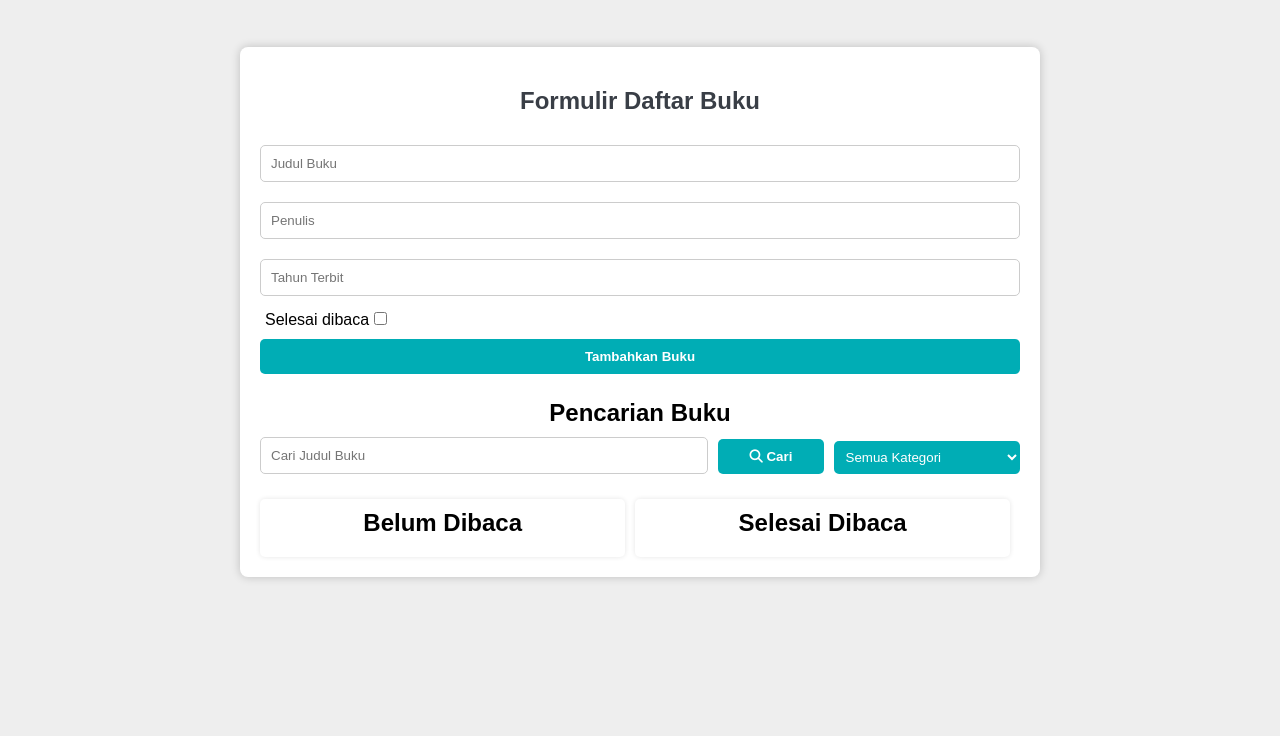
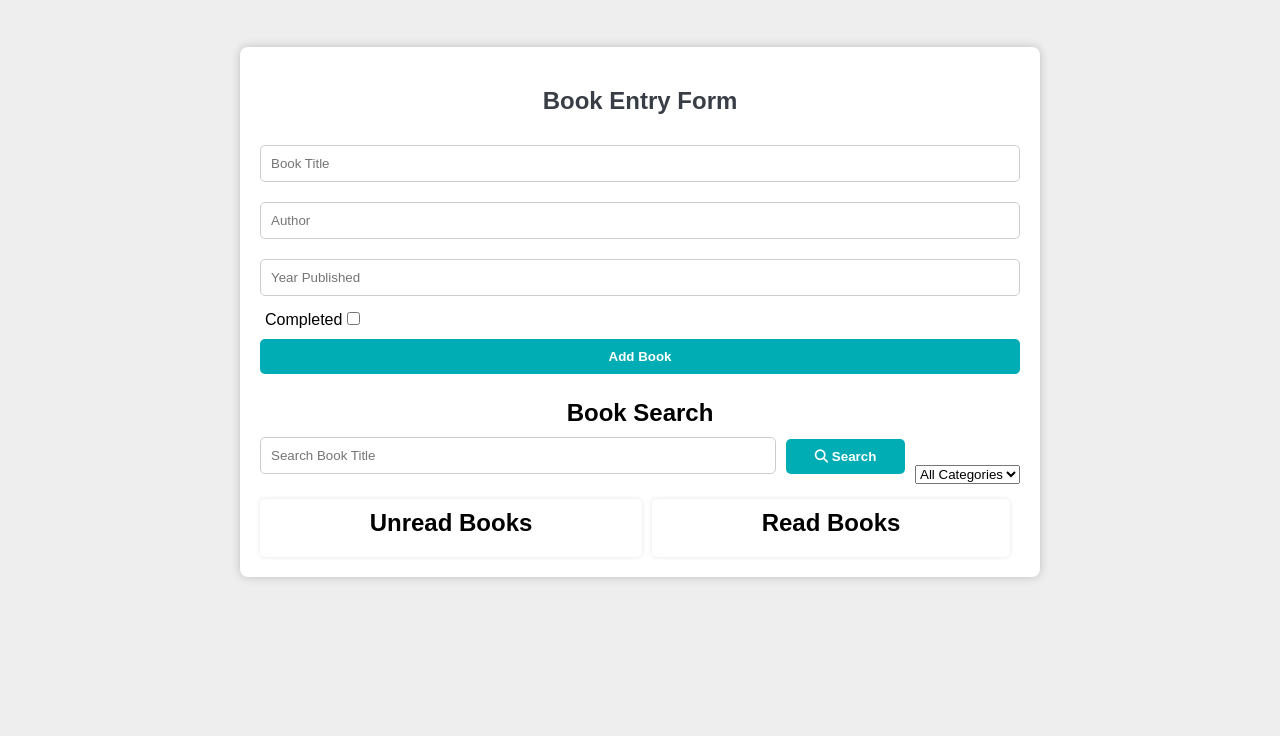
Before and after one commit to vinayvishwanathg/Samller-2, a plain HTML site: page index.html in a window 1280 px wide. Shown: the part 64-800 px from the top of the page. Drawn offline with Linux system fonts and the light colour scheme.

Commit message:
Update index.html

```diff
--- a/index.html
+++ b/index.html
@@ -9,40 +9,40 @@
   <link href="https://fonts.googleapis.com/css2?family=Open+Sans:wght@300;400;600;700;800&display=swap" rel="stylesheet">
   <!-- Font Awesome -->
   <script src="https://kit.fontawesome.com/768e7b3923.js" crossorigin="anonymous"></script>
-  <!-- Import Css -->
+  <!-- Import CSS -->
   <link rel="stylesheet" href="css/style.css">
 </head>
 <body>
   <header class="head_bar">
-    <h1 class="head_bar__title">Aplikasi Rak Buku</h1>
+    <h1 class="head_bar__title">Bookshelf Application</h1>
   </header>
   <main>
     <section class="input_section">
-      <h1>Formulir Daftar Buku</h1>
+      <h1>Book Entry Form</h1>
       <form id="inputBook" class="form" action="index.html">
         <div class="input">
-          <input type="text" id="inputBookTitle" placeholder="Judul Buku" required>
-          <input type="text" id="inputBookAuthor" placeholder="Penulis" required>
-          <input type="number" id="inputBookYear" placeholder="Tahun Terbit" required>
+          <input type="text" id="inputBookTitle" placeholder="Book Title" required>
+          <input type="text" id="inputBookAuthor" placeholder="Author" required>
+          <input type="number" id="inputBookYear" placeholder="Year Published" required>
         </div>
         <div class="input_inline">
-          <label for="inputBookIsComplete">Selesai dibaca</label>
+          <label for="inputBookIsComplete">Completed</label>
           <input id="inputBookIsComplete" type="checkbox">
         </div>
-        <button id="bookSubmit" value="Submit" name="Submit" type="submit">Tambahkan Buku</button>
+        <button id="bookSubmit" value="Submit" name="Submit" type="submit">Add Book</button>
       </form>
     </section>
 
     <section class="search_section">
-      <h2>Pencarian Buku</h2>
+      <h2>Book Search</h2>
       <div class="searchContainer">
         <form id="searchBook">
-          <input id="searchBookTitle" type="text" placeholder="Cari Judul Buku">
-          <button id="searchSubmit" type="submit"><i class="fa-solid fa-magnifying-glass"></i> Cari</button>
-          <select id="kategori" name="kategori">
-            <option value="default">Semua Kategori</option>
-            <option value="belum">Belum Dibaca</option>
-            <option value="selesai">Selesai Dibaca</option>
+          <input id="searchBookTitle" type="text" placeholder="Search Book Title">
+          <button id="searchSubmit" type="submit"><i class="fa-solid fa-magnifying-glass"></i> Search</button>
+          <select id="category" name="category">
+            <option value="default">All Categories</option>
+            <option value="unread">Unread</option>
+            <option value="read">Read</option>
           </select>
         </form>
       </div>
@@ -50,16 +50,15 @@
 
     <section class="book_shelf">
       <div class="shelf">
-        <h2>Belum Dibaca</h2>
+        <h2>Unread Books</h2>
         <div id="incompleteBookshelfList" class="book_list"></div>
       </div>
       <div class="shelf">
-        <h2>Selesai Dibaca</h2>
+        <h2>Read Books</h2>
         <div id="completeBookshelfList" class="book_list"></div>
       </div>
     </section>
   </main>
   <script src="js/script.js"></script>
-
 </body>
 </html>
```
